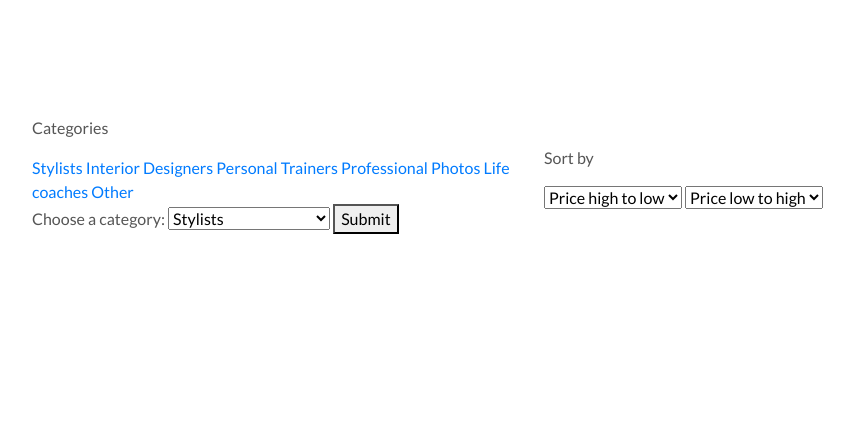
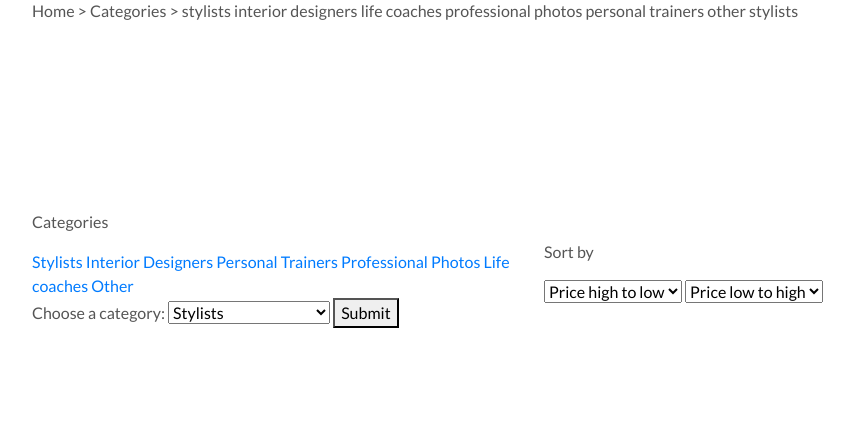
Before and after one commit to nafeesahyounis/milestone-4, a Django app: page /products/test in a window 1280 px wide. Shown: the part 71-492 px from the top of the page, without its empty margins (111-965 px from the left). Run offline with Django 3.2, Linux system fonts and the light colour scheme; data comes from the database, SQL or seed files in the repository; some libraries are stand-ins or nearby versions.

Commit message:
added menu bar at the top of the products page template so if user chooses a category, the name of the chosen category will appear on the top eg Home>Categories>stylist

```diff
--- a/products/templates/products/test.html
+++ b/products/templates/products/test.html
@@ -1,6 +1,10 @@
 {% extends "base.html" %}
 {% load static %}
 {% block content %}
+
+<div class="container" style="margin-top:70px;">
+<p> Home > Categories > {% for product in products %}{{product.category}} {% empty %} All Products {% endfor %}</p>
+</div>
 
 <div class="container h-75" style="margin-top:70px;">
         <div class="row h-75">
```
